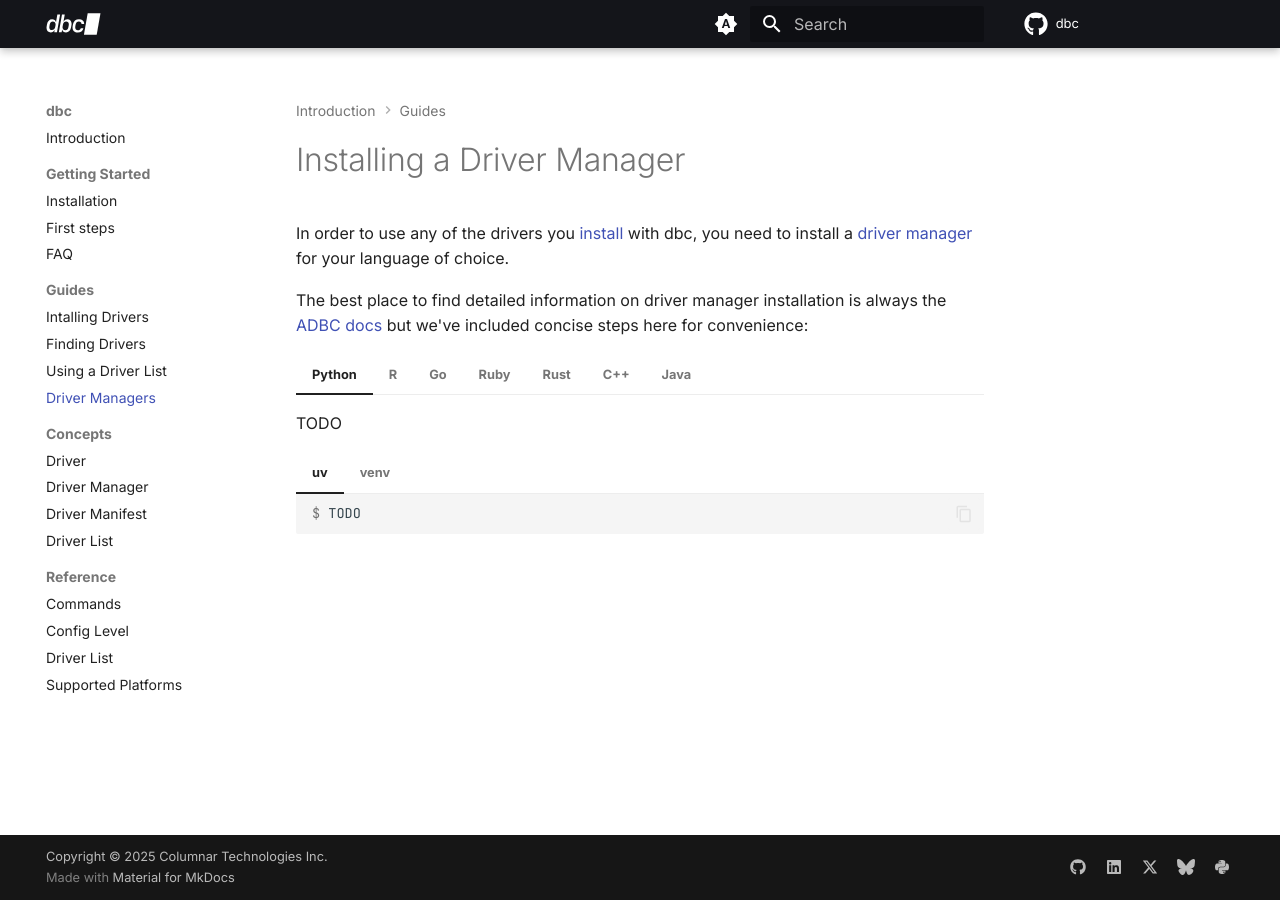
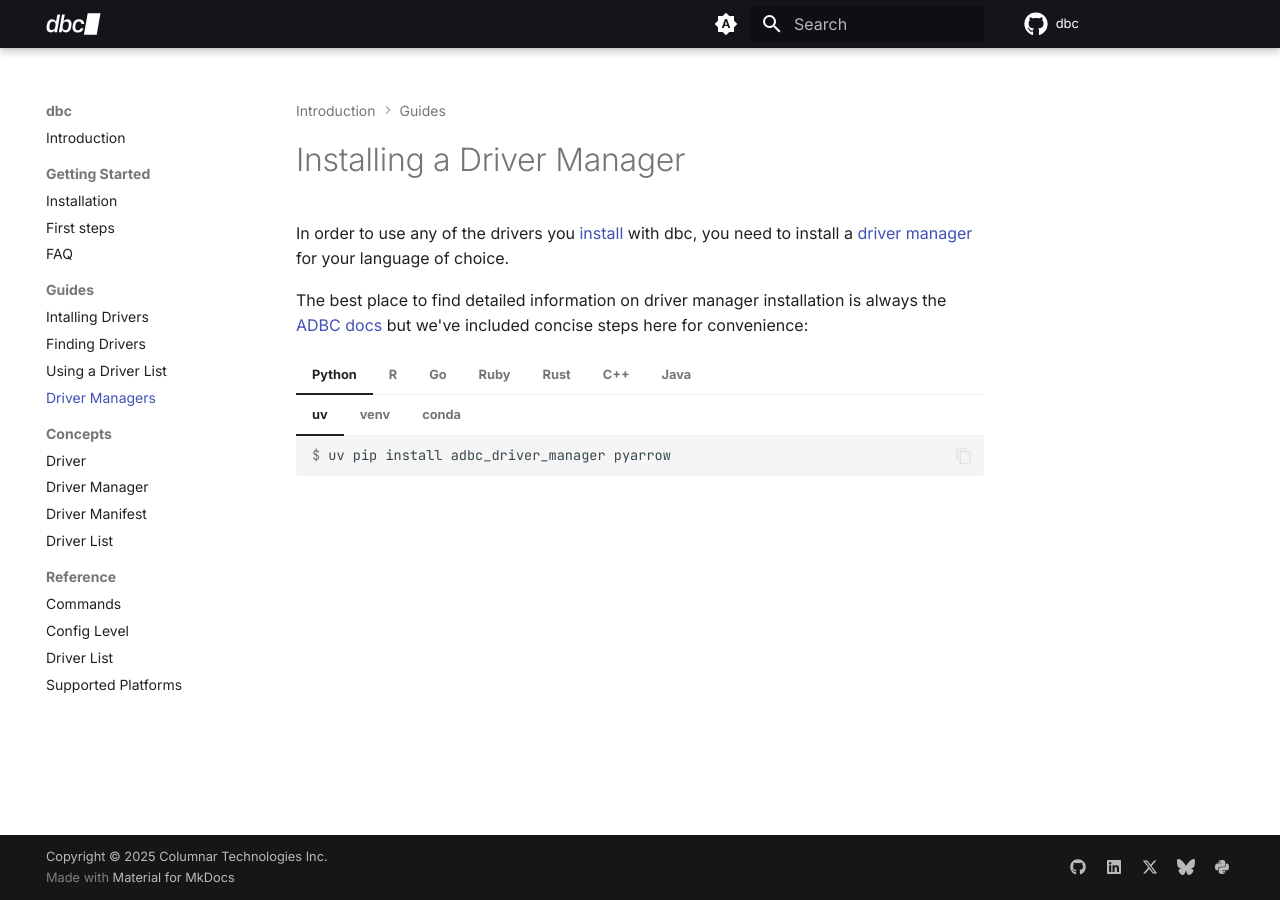
Before and after one commit to columnar-tech/dbc, an MkDocs documentation site: the page built from docs/guides/driver_manager.md, in a window 1280 px wide. Built offline with MkDocs 1.6.1 and Material for MkDocs 9.7.7, drawn with Linux system fonts in a browser that asks for light colours; plug-ins that fetch from the network failed and are left out; comment, search, counter and statistics services are not loaded.

Commit message:
Update driver_manager.md

````diff
--- a/docs/guides/driver_manager.md
+++ b/docs/guides/driver_manager.md
@@ -6,43 +6,48 @@
 
 === "Python"
 
-    TODO
-
     === "uv"
 
         ```console
-        $ TODO
+        $ uv pip install adbc_driver_manager pyarrow
         ```
 
     === "venv"
 
         ```console
-        $ TODO
+        $ pip install adbc_driver_manager pyarrow
+        ```
+
+    === "conda"
+
+        ```console
+        $ conda install -c conda-forge adbc-driver-manager pyarrow
         ```
 
 === "R"
 
-    TODO
-
     ```r
-    > install.packages("...")
+    > install.packages("adbcdrivermanager")
     ```
 
 === "Go"
 
-    TODO
-
     ```console
-    $ go get TODO
+    $ go get github.com/apache/arrow-adbc/go/adbc/drivermgr
     ```
 
 === "Ruby"
 
-    TODO
+    === "bundle"
 
     ```console
-    $ gem install ...
-    $ don't forget bundle add
+    $ bundle add red-adbc
+    ```
+
+    === "gem"
+
+    ```console
+    $ gem install red-adbc
     ```
 
 === "Rust"
@@ -53,27 +58,29 @@
 
 === "C++"
 
-    TODO
-
     === "conda"
 
-        ```go
-
+        ```console
+        $ conda install -c conda-forge adbc-driver-manager pyarrow
         ```
 
     === "apt"
 
         ```sh
-
+        $ TODO
         ```
 
     === "dnf"
 
         ```sh
-
+        $ TODO
         ```
 
     CMake TODO
+
+    ```sh
+    TODO
+    ```
 
 === "Java"
 
````
